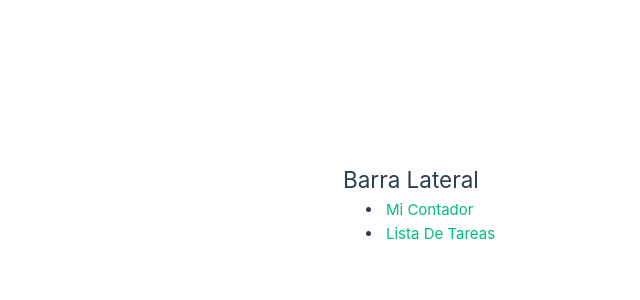
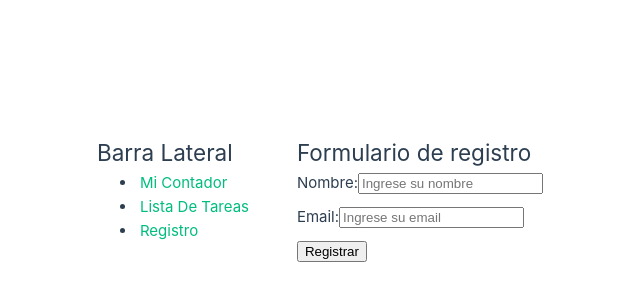
Before and after one commit to Jcss1462/PrimerPoryectoVue, a Vue app: page /registro in a window 1280 px wide. Shown: the part 196-496 px from the top of the page, without its empty margins (77-717 px from the left). Built offline with nearby package versions, Linux system fonts and the light colour scheme.

Commit message:
Se acomoda el proyecto para mayor organizacion de componentes.
Se crea componente de registro que implementa validaciones con vee-validate

```diff
--- a/package.json
+++ b/package.json
@@ -10,7 +10,9 @@
     "lint": "eslint . --fix"
   },
   "dependencies": {
+    "@vee-validate/yup": "^4.15.0",
     "pinia": "^3.0.1",
+    "vee-validate": "^4.15.0",
     "vue": "^3.5.13",
     "vue-router": "^4.5.0"
   },
--- a/src/components/SideBar.vue
+++ b/src/components/SideBar.vue
@@ -6,6 +6,7 @@
         <ul>
             <li><router-link to ="/mi-contador">Mi Contador</router-link></li>
             <li><router-link to ="/lista-de-tareas">Lista De Tareas</router-link></li>
+            <li><router-link to ="/registro">Registro</router-link></li>
         </ul>
 
     </div>
--- /dev/null
+++ b/src/modules/registro/schemas/validationSchema.js
@@ -0,0 +1,6 @@
+import * as yup from 'yup'
+
+export const schema =yup.object({
+    nombre: yup.string().required(),
+    email: yup.string().email().required()
+})
--- /dev/null
+++ b/src/modules/registro/views/RegistroVue.vue
@@ -0,0 +1,42 @@
+<template>
+    <div>
+        <h2>Formulario de registro</h2>
+        <Form :validation-schema="schema" @submit="onSubmit">
+            <div class="form">
+                <label for="nombre">Nombre:</label>
+                <Field type="text" name="nombre"  id="nombre" placeholder="Ingrese su nombre"/>
+                <br>
+                <ErrorMessage name="nombre"></ErrorMessage>
+            </div>
+            <div class="form">
+                <label for="email">Email:</label>
+                <Field type="email" name="email" id="email" placeholder="Ingrese su email"/>
+                <br>
+                <ErrorMessage name="email"></ErrorMessage>
+            </div>
+            <div class="form">
+                <button type="submit">Registrar</button>
+            </div>
+        </Form>
+    </div>
+</template>
+<script setup>
+    import {Form, Field, ErrorMessage} from 'vee-validate';
+    import { schema } from '../schemas/validationSchema';
+
+    const onSubmit = () =>{
+        console.log("se ha enviado el formulario");
+    }
+
+</script>
+<style scoped>
+
+    .form{
+        margin-bottom: 10px;
+    }
+
+    span{
+        color: red;
+    }
+
+</style>
--- a/src/router/index.js
+++ b/src/router/index.js
@@ -11,12 +11,17 @@
     {
       path: '/mi-contador',
       name: 'MiContador',
-      component: () => import('../components/MiContador.vue'),
+      component: () => import('../modules/miContador/components/MiContador.vue'),
     },
     {
       path: '/lista-de-tareas',
       name: 'ListaDeTareas',
-      component: () => import('../components/ListaDeTareas.vue'),
+      component: () => import('../modules/listaDeTareas/components/ListaDeTareas.vue'),
+    },
+    {
+      path: '/registro',
+      name: 'Registro',
+      component: () => import('../modules/registro/views/RegistroVue.vue'),
     },
   ],
 })
--- a/src/views/MainView.vue
+++ b/src/views/MainView.vue
@@ -15,7 +15,7 @@
 
 </script>
 
-<style>
+<style scoped>
     .container{
         display: flex;
     }
```
Also changed, not shown: src/modules/listaDeTareas/components/ListaDeTareas.vue (renamed from src/components/ListaDeTareas.vue), src/modules/miContador/components/MiContador.vue (renamed from src/components/MiContador.vue), 1 other file (tests, documents, lock files or other folders).
